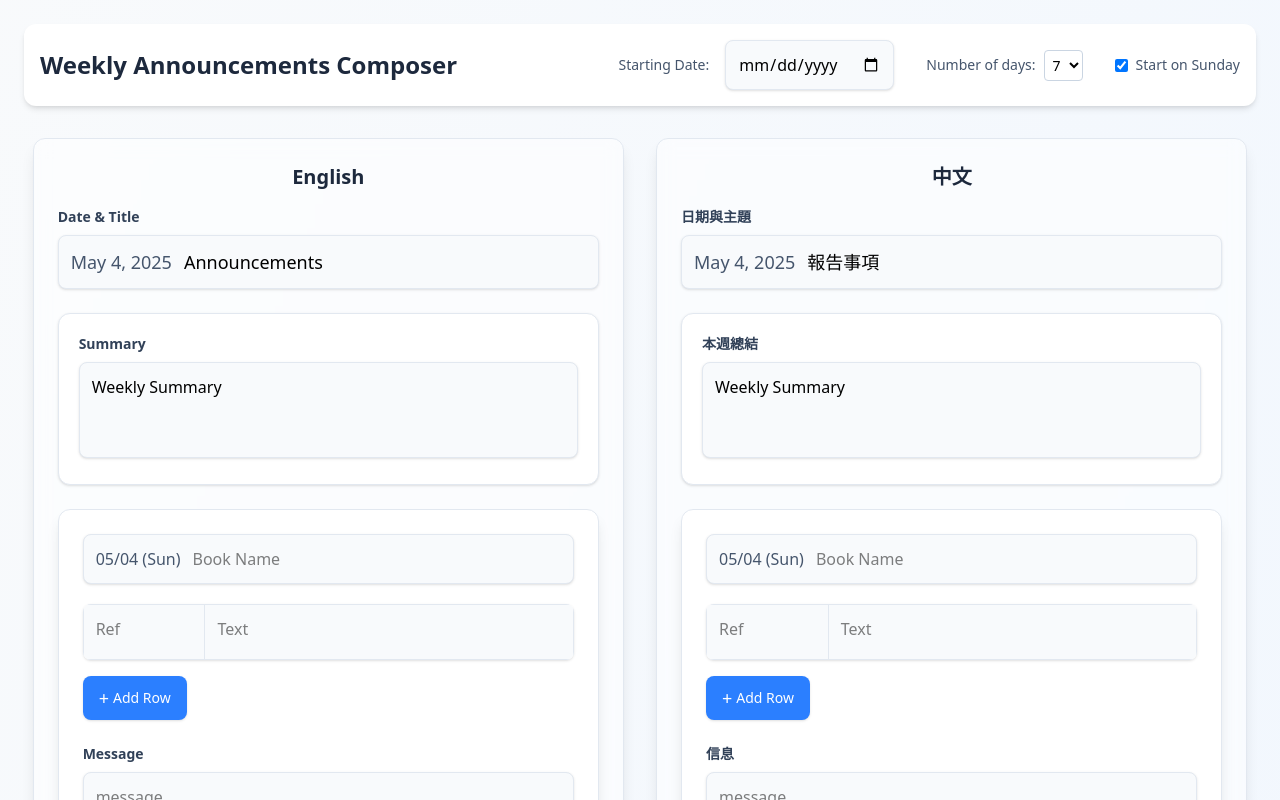
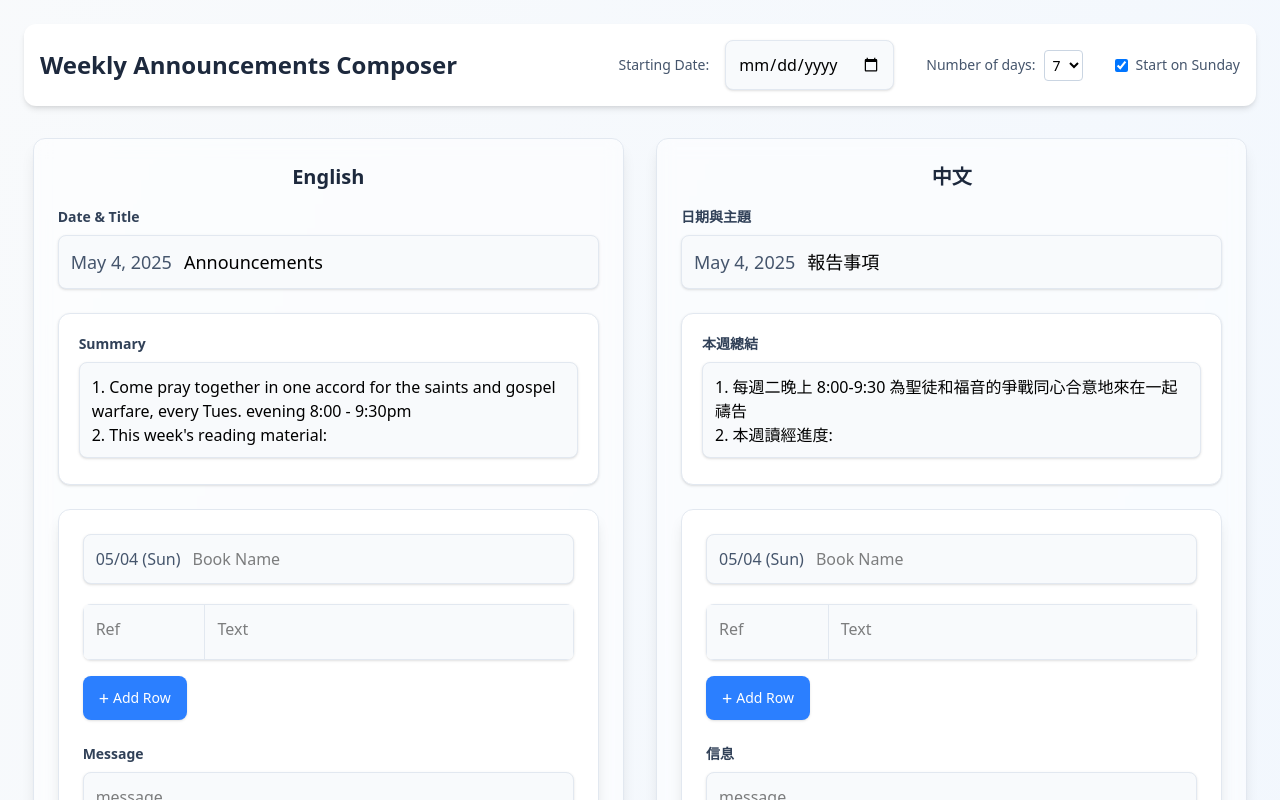
Before and after one commit to FutureKen/mr-editor, a React (Vite) app: page / in a window 1280 px wide. Shown: the top 800 px of the page. Built offline with nearby package versions, Linux system fonts and the light colour scheme.

Commit message:
Update default text in SummaryBox component for English and Chinese languages

```diff
--- a/src/components/SummaryBox.js
+++ b/src/components/SummaryBox.js
@@ -3,7 +3,9 @@ import React, { useState, useEffect } from 'react';
 const SummaryBox = ({ language }) => {
 
 	// Define language-specific default text
-	const defaultText = "Weekly Summary";
+	const defaultText = language === 'en'
+		? "1. Come pray together in one accord for the saints and gospel warfare, every Tues. evening 8:00 - 9:30pm\n2. This week's reading material: "
+		: "1. 每週二晚上 8:00-9:30 為聖徒和福音的爭戰同心合意地來在一起禱告\n2. 本週讀經進度: ";
 
 	// Construct language-specific storage key
 	const storageKey = `summary_${language}`;
```
